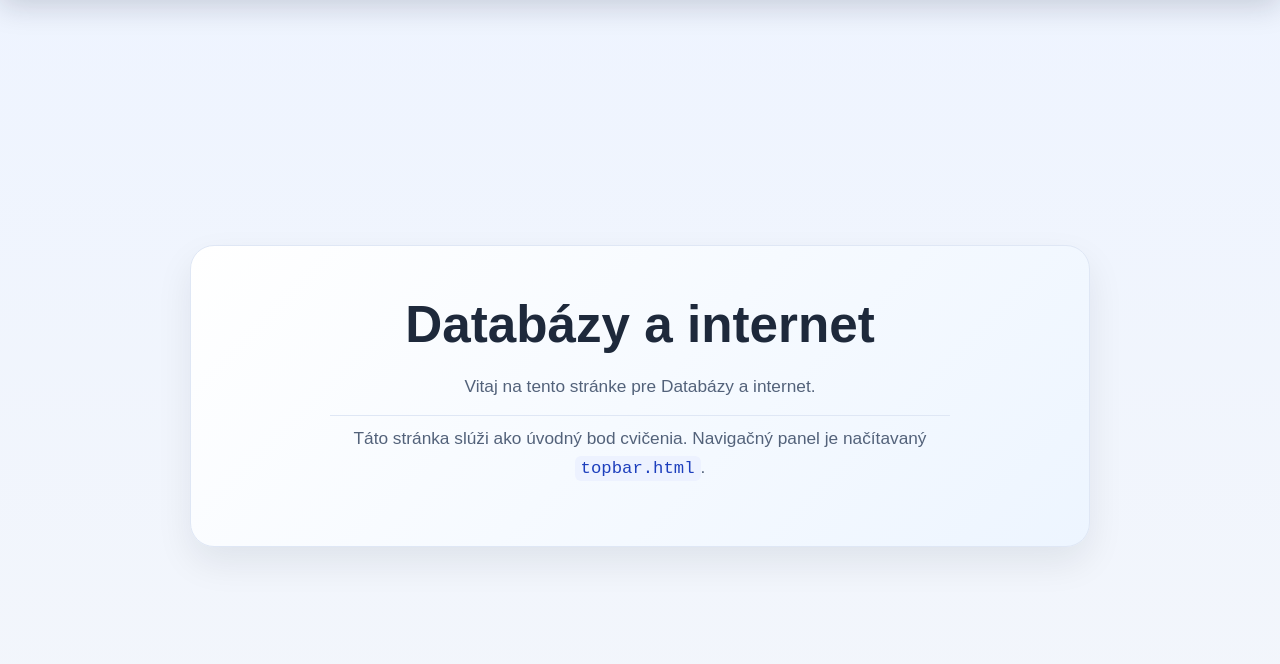
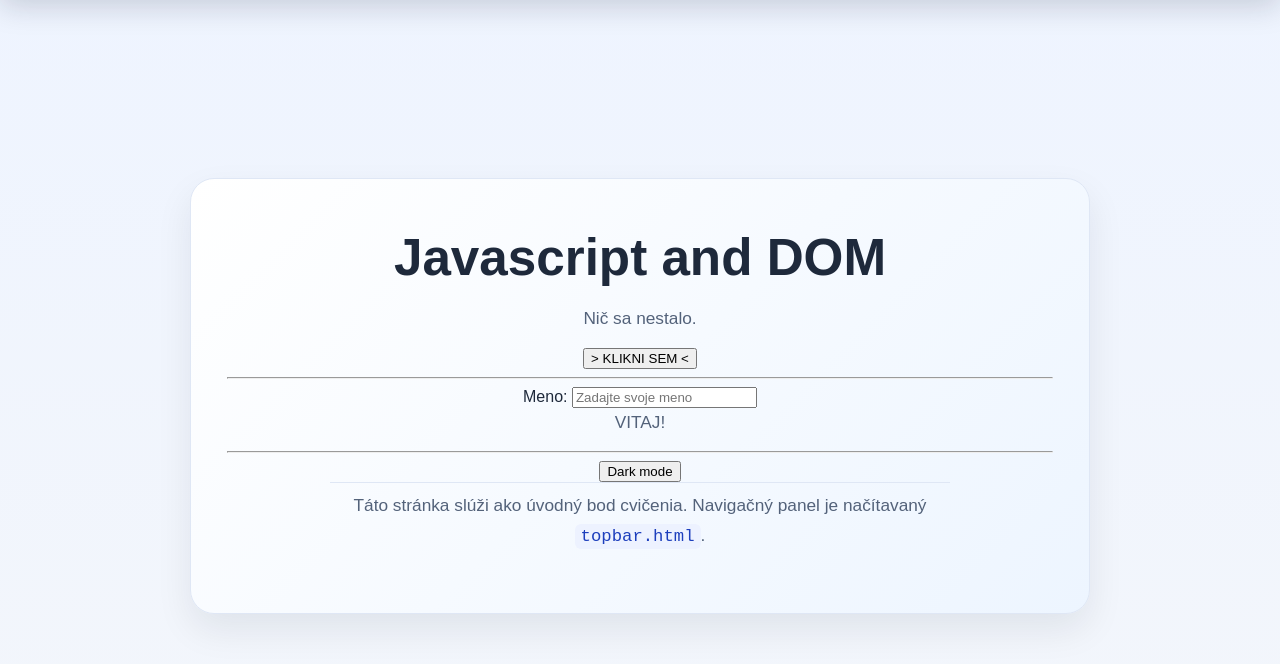
Before and after one commit to filfo131/data_internet_cviko, a plain HTML site: page javascript.html in a window 1280 px wide. Shown: the part 80-744 px from the top of the page. Drawn offline with Linux system fonts and the light colour scheme.

Commit message:
javascript html create

```diff
--- a/javascript.html
+++ b/javascript.html
@@ -12,8 +12,15 @@
 <body>
 	<main class="page-shell">
 		<div class="header-inner">
-			<h1>Databázy a internet</h1>
-			<p>Vitaj na tento stránke pre Databázy a internet.</p>
+			<h1>Javascript and DOM</h1>
+			<p id="message">Nič sa nestalo.</p>
+            <button id="changeButton">> KLIKNI SEM <</button>
+            <hr>
+            <label for="name">Meno:</label>
+            <input type="text" id="name" placeholder="Zadajte svoje meno">
+            <p id="output">VITAJ!</p>
+            <hr>
+            <button id="themeButton">Dark mode</button>
 			<p class="info-text">Táto stránka slúži ako úvodný bod cvičenia. Navigačný panel je načítavaný <code>topbar.html</code>.</p>
 		</div>
 	</main>
--- a/stylesheet.css
+++ b/stylesheet.css
@@ -114,4 +114,5 @@ body > .topbar h3 {
   height: 40px;
   width: auto;
   border-radius: 8px;
+  left: 0;
 }
```
